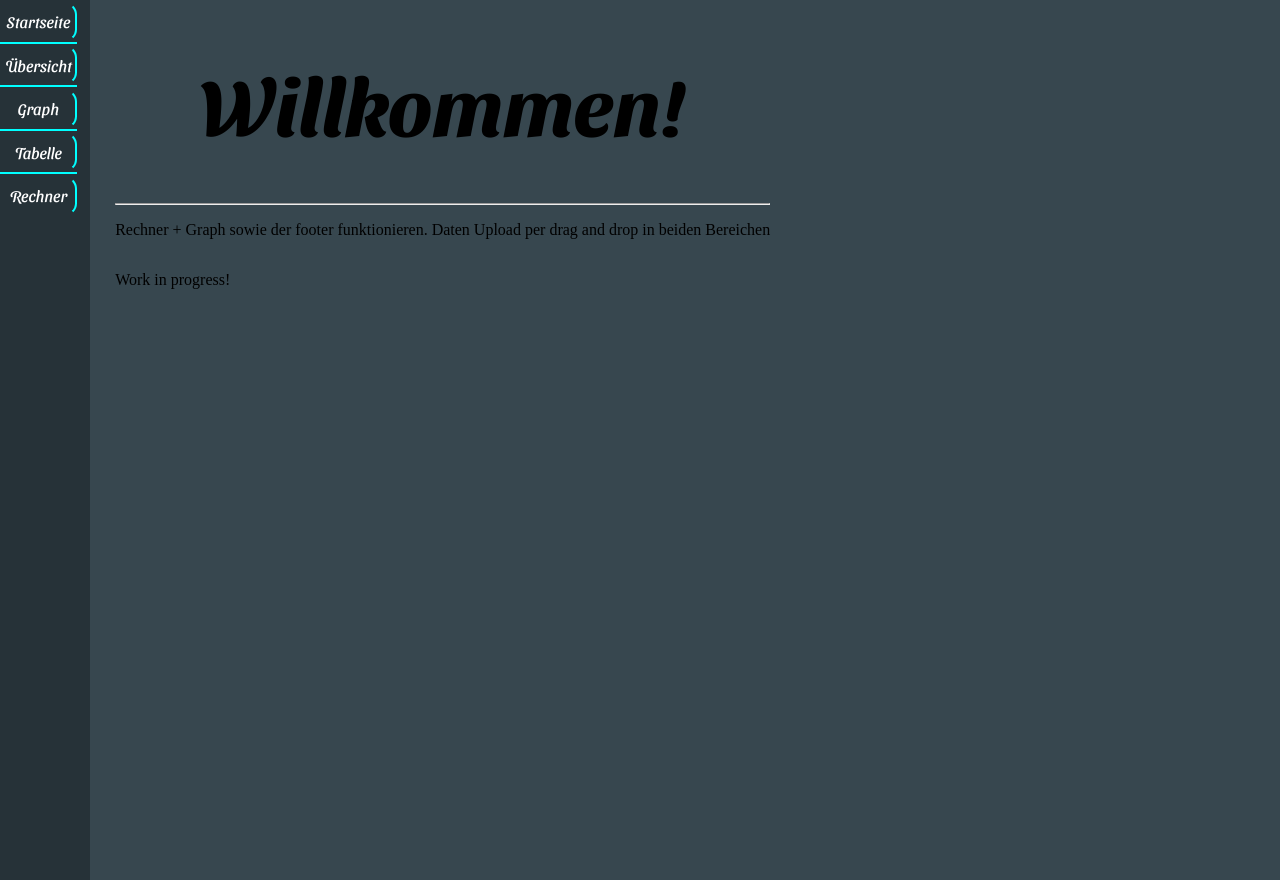
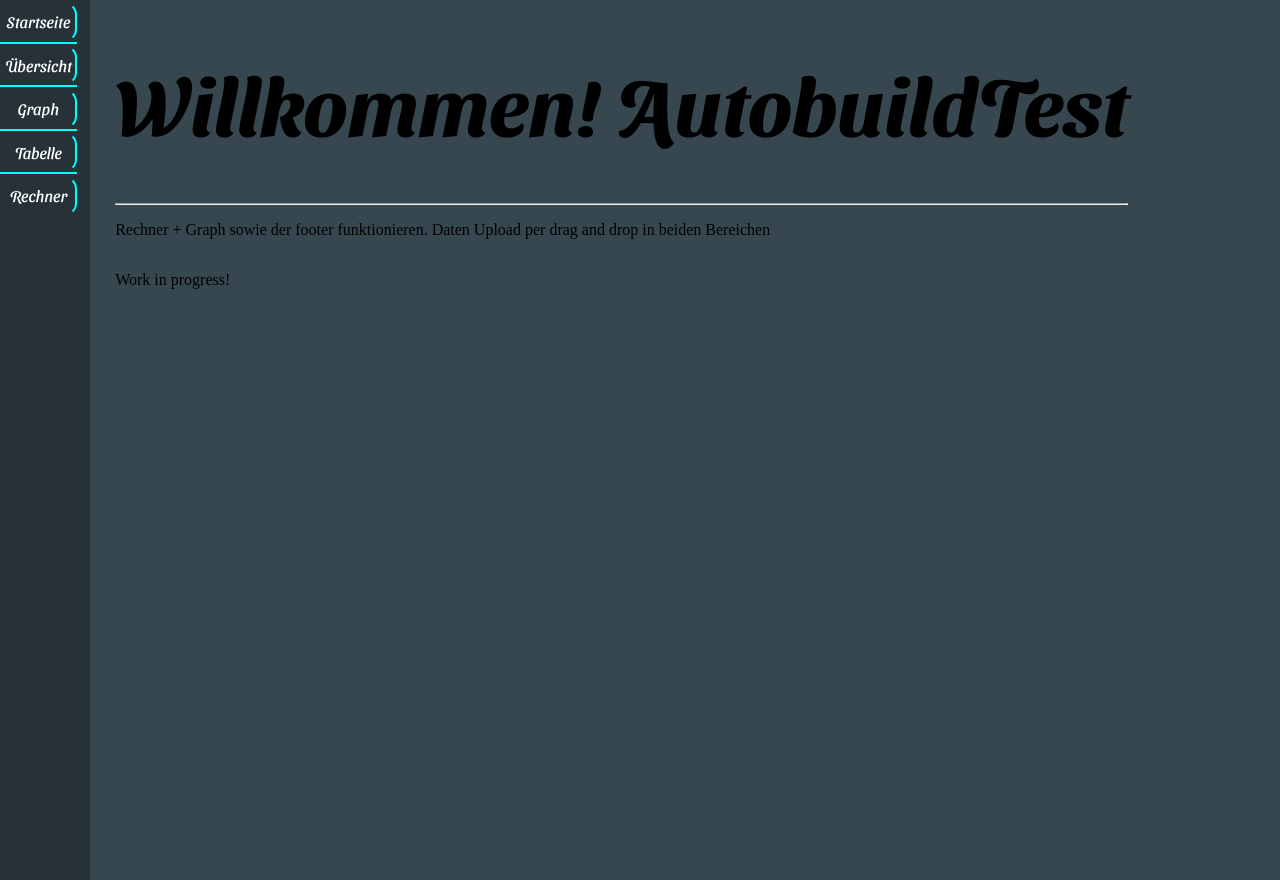
Before and after one commit to Alex-exe-dev/income-and-expenditure-manager, a website: page nodejs/source/html/index.html in a window 1280 px wide. Drawn offline with Linux system fonts and the light colour scheme.

Commit message:
Update index.html

```diff
--- a/nodejs/source/html/index.html
+++ b/nodejs/source/html/index.html
@@ -49,7 +49,7 @@
             </div>
             <div class="flexBoxHorizontal">
                 <div>
-                    <h1 class="defaultHeadder">Willkommen!</h1>
+                    <h1 class="defaultHeadder">Willkommen! AutobuildTest</h1>
                     <hr>
                     <p title="Der Saas des Jahres" class="text">Rechner + Graph sowie der footer funktionieren. Daten Upload per drag and drop in beiden Bereichen</p>
 
```
